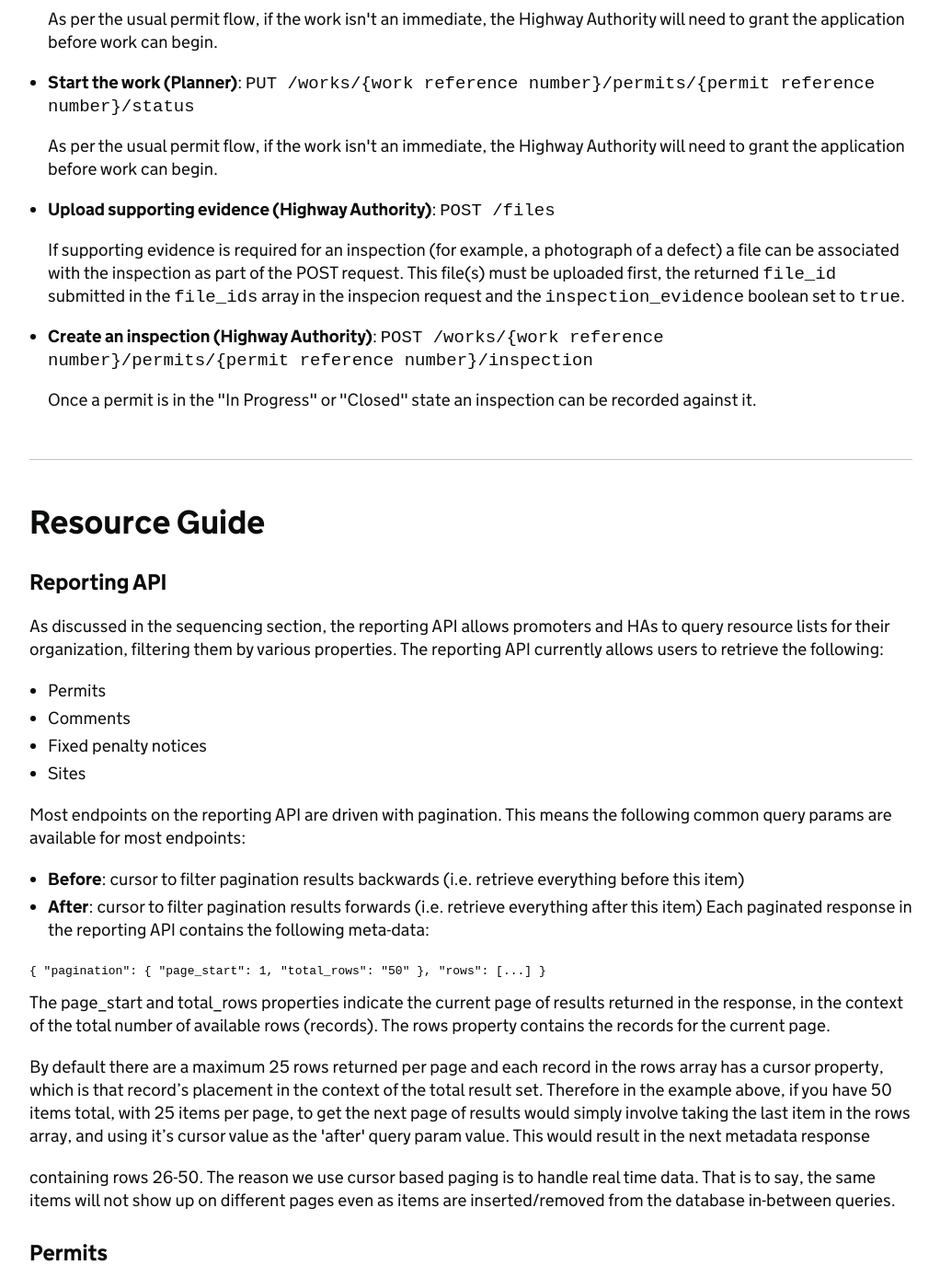
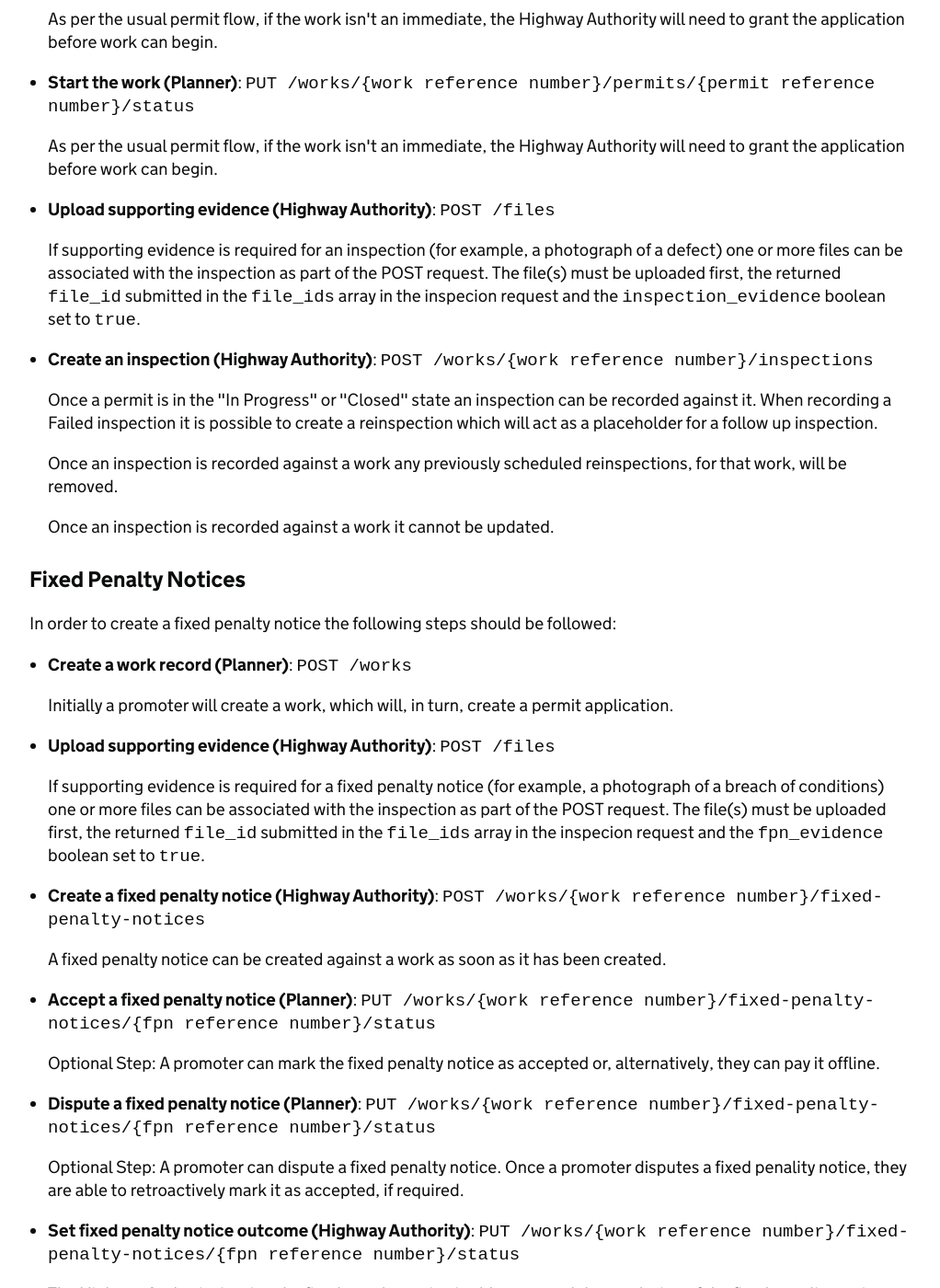
Before and after one commit to jgraham0325/land-register-api-docs, a Jekyll site: the page built from docs/api-documentation/V0.2/index.md, in a window 1280 px wide and 1400 px high, scrolled down 13138 px. Shown: the whole window at 92% size, without its empty margins (128-1150 px from the left). Built offline with Jekyll 4.4.1, drawn with Linux system fonts in a browser that asks for light colours; some of the changed text lies outside the part shown.

Commit message:
Add Fixed Penalty Notice sequence section.

```diff
--- a/docs/api-documentation/V0.2/index.md
+++ b/docs/api-documentation/V0.2/index.md
@@ -648,18 +648,85 @@ In order to create an inspection the following steps should be followed:
     <strong>Upload supporting evidence (Highway Authority)</strong>: <code>POST /files</code>
     <p>
       If supporting evidence is required for an inspection (for example, a
-      photograph of a defect) a file can be associated with the inspection as
-      part of the POST request. This file(s) must be uploaded first, the
-      returned <code>file_id</code> submitted in the <code>file_ids</code> array
-      in the inspecion request and the <code>inspection_evidence</code> boolean
-      set to <code>true</code>.
+      photograph of a defect) one or more files can be associated with the
+      inspection as part of the POST request. The file(s) must be uploaded
+      first, the returned <code>file_id</code> submitted in the
+      <code>file_ids</code> array in the inspecion request and the
+      <code>inspection_evidence</code> boolean set to <code>true</code>.
     </p>
   </li>
   <li>
-    <strong>Create an inspection (Highway Authority)</strong>: <code>POST /works/{work reference number}/permits/{permit reference number}/inspection</code>
+    <strong>Create an inspection (Highway Authority)</strong>: <code>POST /works/{work reference number}/inspections</code>
     <p>
       Once a permit is in the "In Progress" or "Closed" state an inspection can
-      be recorded against it.
+      be recorded against it. When recording a Failed inspection it is possible
+      to create a reinspection which will act as a placeholder for a follow up
+      inspection.
+    </p>
+    <p>
+      Once an inspection is recorded against a work any previously scheduled
+      reinspections, for that work, will be removed.
+    </p>
+    <p>
+      Once an inspection is recorded against a work it cannot be updated.
+    </p>
+  </li>
+</ol>
+
+### Fixed Penalty Notices
+{: .govuk-heading-m}
+
+In order to create a fixed penalty notice the following steps should be
+followed:
+{: .govuk-body}
+
+<ol class="govuk-list govuk-list--bullet">
+  <li>
+    <strong>Create a work record (Planner)</strong>: <code>POST /works</code>
+    <p>
+      Initially a promoter will create a work, which will, in turn, create a
+      permit application.
+    </p>
+  </li>
+  <li>
+    <strong>Upload supporting evidence (Highway Authority)</strong>: <code>POST /files</code>
+    <p>
+      If supporting evidence is required for a fixed penalty notice (for
+      example, a photograph of a breach of conditions) one or more files can be
+      associated with the inspection as part of the POST request. The file(s)
+      must be uploaded first, the returned <code>file_id</code> submitted in the
+      <code>file_ids</code> array in the inspecion request and the
+      <code>fpn_evidence</code> boolean set to <code>true</code>.
+    </p>
+  </li>
+  <li>
+    <strong>Create a fixed penalty notice (Highway Authority)</strong>: <code>POST /works/{work reference number}/fixed-penalty-notices</code>
+    <p>
+      A fixed penalty notice can be created against a work as soon as it has
+      been created.
+    </p>
+  </li>
+  <li>
+    <strong>Accept a fixed penalty notice (Planner)</strong>: <code>PUT /works/{work reference number}/fixed-penalty-notices/{fpn reference number}/status</code>
+    <p>
+      Optional Step: A promoter can mark the fixed penalty notice as accepted
+      or, alternatively, they can pay it offline.
+    </p>
+  </li>
+  <li>
+    <strong>Dispute a fixed penalty notice (Planner)</strong>: <code>PUT /works/{work reference number}/fixed-penalty-notices/{fpn reference number}/status</code>
+    <p>
+      Optional Step: A promoter can dispute a fixed penalty notice. Once a
+      promoter disputes a fixed penality notice, they are able to retroactively
+      mark it as accepted, if required.
+    </p>
+  </li>
+  <li>
+    <strong>Set fixed penalty notice outcome (Highway Authority)</strong>: <code>PUT /works/{work reference number}/fixed-penalty-notices/{fpn reference number}/status</code>
+    <p>
+      The Highway Authority issuing the fixed penalty notice is able to
+      record the resolution of the fixed penality notice. Possible resolution
+      states are: Paid, Paid with Discount or Withdrawn.
     </p>
   </li>
 </ol>
```
